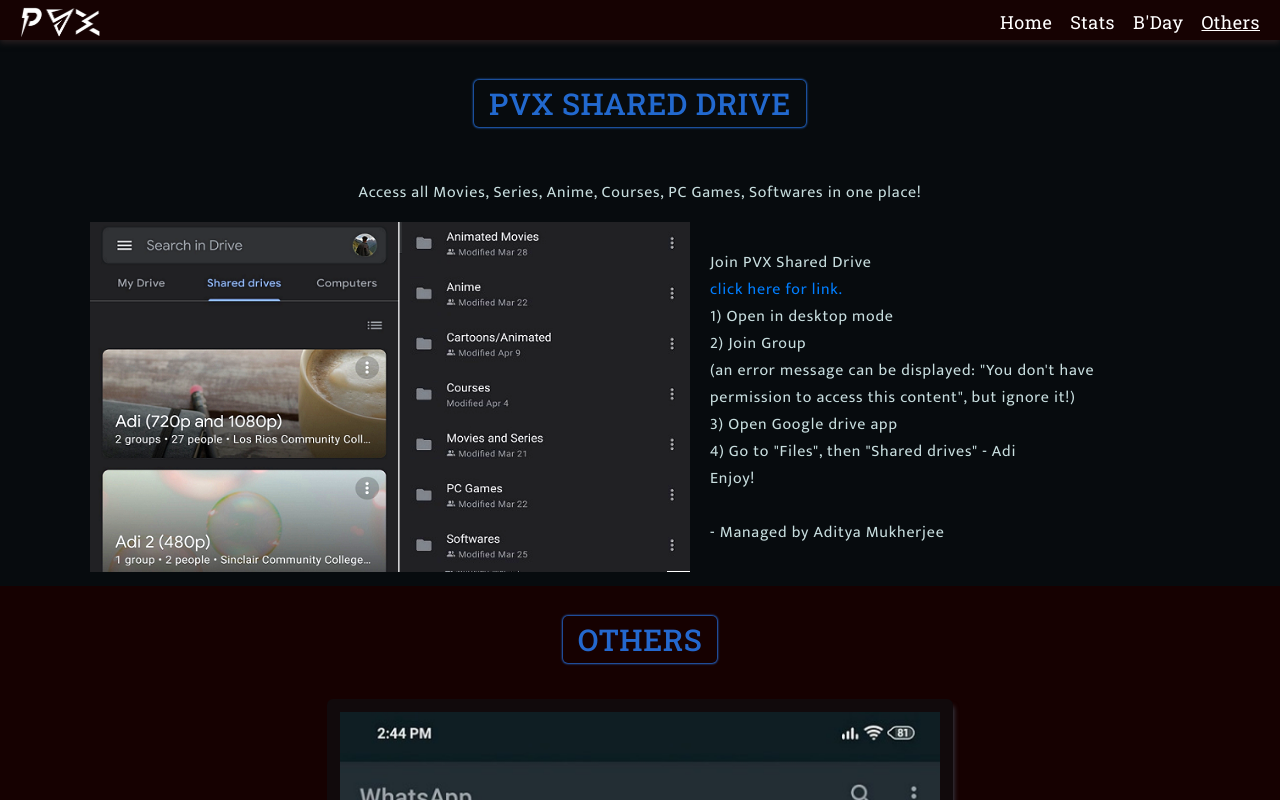
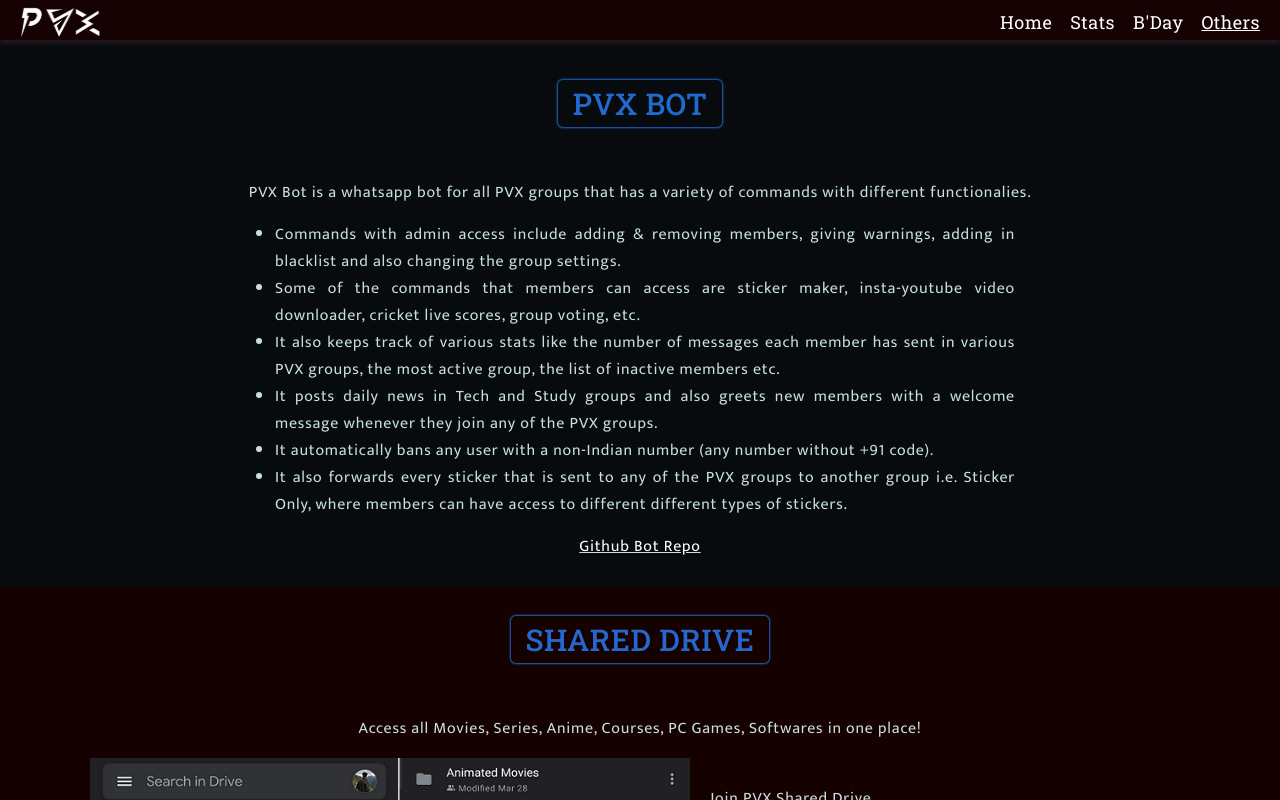
Before and after one commit to Shubhamrawat5/PVX-WEBSITE-NEXTJS, a Next.js app: page /others in a window 1280 px wide. Shown: the top 800 px of the page. Built offline with nearby package versions, Linux system fonts and the light colour scheme.

Commit message:
add bot section

```diff
--- a/components/Footer.jsx
+++ b/components/Footer.jsx
@@ -3,7 +3,7 @@
 export default function Footer() {
   return (
     <footer className="section">
-      copyright &#169; 2021 PVX
+      copyright &#169; 2022 PVX
       <br />
       <div className="dev-name">
         MADE WITH ❤️ BY <a href="https://github.com/Shubhamrawat5">SHUBHAM</a>
--- /dev/null
+++ b/components/others/Bot.js
@@ -0,0 +1,48 @@
+import Image from "next/image";
+export default function Bot() {
+  return (
+    <section id="bot-section" className="section">
+      <h2 className="section-heading">PVX BOT</h2>
+      <p className="subheading-p">
+        PVX Bot is a whatsapp bot for all PVX groups that has a variety of
+        commands with different functionalies.
+        <br />
+        <ul>
+          <li>
+            Commands with admin access include adding & removing members, giving
+            warnings, adding in blacklist and also changing the group settings.
+          </li>
+          <li>
+            Some of the commands that members can access are sticker maker,
+            insta-youtube video downloader, cricket live scores, group voting,
+            etc.
+          </li>
+          <li>
+            It also keeps track of various stats like the number of messages
+            each member has sent in various PVX groups, the most active group,
+            the list of inactive members etc.
+          </li>
+          <li>
+            It posts daily news in Tech and Study groups and also greets new
+            members with a welcome message whenever they join any of the PVX
+            groups.
+          </li>
+          <li>
+            It automatically bans any user with a non-Indian number (any number
+            without +91 code).
+          </li>{" "}
+          <li>
+            It also forwards every sticker that is sent to any of the PVX groups
+            to another group i.e. Sticker Only, where members can have access to
+            different different types of stickers.
+          </li>
+        </ul>
+        <u>
+          <a href="https://github.com/Shubhamrawat5/whatsapp-bot-md">
+            Github Bot Repo
+          </a>
+        </u>
+      </p>
+    </section>
+  );
+}
--- a/components/others/Drive.jsx
+++ b/components/others/Drive.jsx
@@ -2,7 +2,7 @@
 export default function Drive() {
   return (
     <section id="drive-section" className="section">
-      <h2 className="section-heading">PVX SHARED DRIVE</h2>
+      <h2 className="section-heading">SHARED DRIVE</h2>
       <p className="subheading-p">
         Access all Movies, Series, Anime, Courses, PC Games, Softwares in one
         place!
--- a/components/others/Others.jsx
+++ b/components/others/Others.jsx
@@ -1,9 +1,11 @@
 import Drive from "./Drive";
 import Extra from "./Extra";
+import Bot from "./Bot";
 
 export default function Others() {
   return (
     <>
+      <Bot />
       <Drive />
       <Extra />
     </>
--- a/styles/globals.css
+++ b/styles/globals.css
@@ -48,8 +48,18 @@
   color: #c8dedf;
   letter-spacing: 0.8px;
 }
-#drive-section {
+#bot-section {
   padding-top: 80px;
+}
+#bot-section ul {
+  text-align: left;
+  margin: 15px auto;
+  max-width: 750px;
+  padding: 0;
+}
+#bot-section ul li {
+  margin-left: 10px;
+  text-align: justify;
 }
 .err {
   border: 1px solid white;
```
